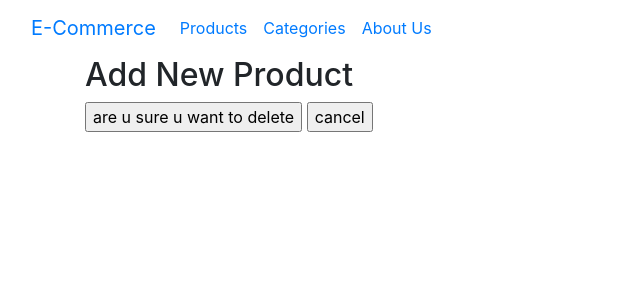
After one commit to mohamed7855/ITI-Django-Labs, a Django app: page /Product/DeleteFormModel/1 in a window 1280 px wide. The commit adds this page. Shown: the top 300 px of the page, without its empty margins (0-640 px from the left). Run offline with Django 5.2, Linux system fonts and the light colour scheme; tables that the repository leaves empty hold one stand-in row (values such as "Sample post"); some libraries are stand-ins or nearby versions.

Commit message:
deleting product with ModelForm as GenericView

```diff
--- /dev/null
+++ b/product/templates/product/deleteFormModel.html
@@ -0,0 +1,11 @@
+{%extends 'index.html'%} {%load static %} {%block content%}
+<div class="container">
+  <h2>Add New Product</h2>
+  <form method="post" enctype="multipart/form-data">
+    {%csrf_token%}
+    <input type="submit" value="are u sure u want to delete" />
+    <input type="submit" value="cancel" />
+  </form>
+  <div style="color: red">{{msg}}</div>
+</div>
+{%endblock%}
--- a/product/templates/product/index.html
+++ b/product/templates/product/index.html
@@ -68,6 +68,11 @@
             UpdateFormModel
           </button>
         </a>
+        <a href="{% url 'product.deleteFormModel' product.id%}">
+          <button type="button" class="btn btn-danger my-3">
+            DeteteFormModel
+          </button>
+        </a>
       </td>
       {%endfor%}
     </tr>
--- a/product/urls.py
+++ b/product/urls.py
@@ -17,4 +17,5 @@ urlpatterns = [
     # GenericView
     path('UpdateFormModel/<pk>',views.ProductUpdateGeneric.as_view(),name="product.updateFormModel"),
     path('<pk>',views.ProductDetailsGeneric.as_view(),name="product.detailsFormModel"),
+    path('DeleteFormModel/<pk>',views.ProductDeleteGeneric.as_view(),name="product.deleteFormModel"),
 ]
--- a/product/views.py
+++ b/product/views.py
@@ -4,11 +4,16 @@ from .models import *
 from .forms import *
 from .formsModel import *
 from django.views import View
-from django.views.generic import UpdateView,DetailView
+from django.views.generic import UpdateView,DetailView,DeleteView
 from django.urls import reverse_lazy
 
 def hello(request):
     return  render(request,'index.html')
+
+class ProductDeleteGeneric(DeleteView):
+    model = Product
+    template_name = 'product/deleteFormModel.html'
+    success_url = reverse_lazy('product.all')
 
 class ProductDetailsGeneric(DetailView):
     model = Product
```
